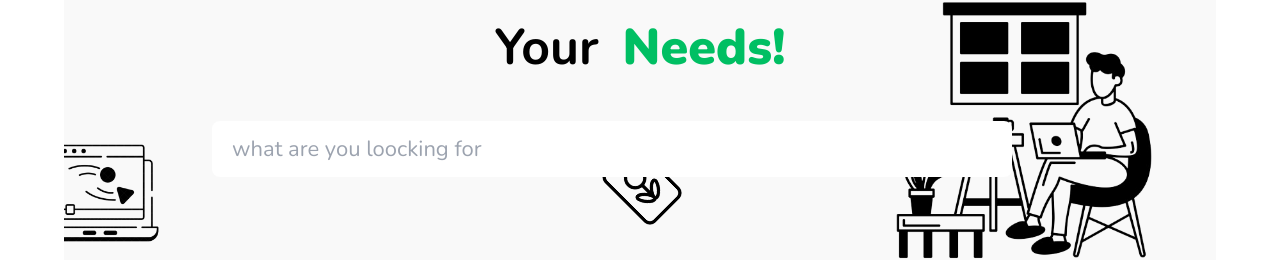
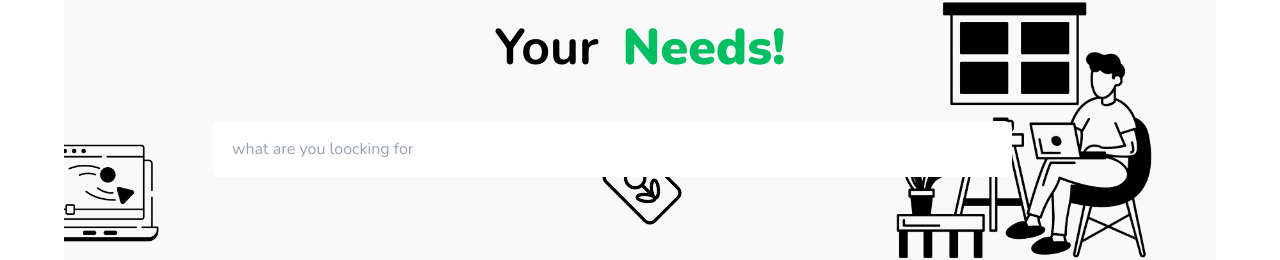
Before and after one commit to Wabbit-india/Wabbit, a React (Vite) app in the folder Client/: page / in a window 1280 px wide. Shown: the part 260-520 px from the top of the page. Built offline with nearby package versions, Linux system fonts and the light colour scheme.

Commit message:
Change on ui/Css

```diff
--- a/Client/src/App.jsx
+++ b/Client/src/App.jsx
@@ -4,13 +4,7 @@ import { Contextprovider } from '../src/context/Contextprovider';
 import Home from './page/Home';
 import About from './page/About';
 import Profile from './page/Profile';
-import Photocard from './page/Photocard'
-import Profiledet from './page/Profiledet';
-import Freelancerprl from "./components/Freelancerprl"
 
-// import Photocard from './components/Card/Photocard'
-// import Profiledet from './page/Profiledet';
-// import GetinfoPage from './page/GetinfoPage';
 function App() {
 
 
@@ -21,11 +15,10 @@ function App() {
           <Routes>
             <Route path="/" element={<Home />} />
             <Route path="/about" element={<About />} />
-            {/* <Route path="/profile" element={<Profile/>}/> */}
+            <Route path="/profile" element={<Profile />} />
 
             {/* Browse professionals by category  */}
-
-            {/* <Route path='/editor' element={<Photocard/>}/> */}
+            {/*<Route path='/editor' element={<Photocard/>}/> */}
             {/* <Route path='/myprofile' element={<Freelancerprl/>}/> */}
             {/* <Route path="/photocard" element={<Photocard/>}/> */}
             {/* <Route path="/getinfo" element={<GetinfoPage/>}/> */}
--- a/Client/src/components/Home/FindFreelance.jsx
+++ b/Client/src/components/Home/FindFreelance.jsx
@@ -23,7 +23,7 @@ export default function Workwithus() {
         <img
           src={img1}
           alt="img01"
-          className='max-sm:hidden absolute object-cover md:h-24 md:left-2 md:top-3 xl:h-32 xl:left-10'
+          className='max-sm:hidden absolute object-cover md:h-16 md:left-[-1px] md:top-3 xl:h-32 xl:left-10'
         />
 
         <img
@@ -78,7 +78,7 @@ export default function Workwithus() {
           <input
             type="search"
             placeholder='what are you loocking for'
-            className=' h-14 pl-5 rounded-lg font-nunito text-[22px] bg-white max-sm:w-[285px] sm:w-[450px] lg:w-[700px] xl:w-[800px] 2xl:w-[900px] '
+            className=' h-14 pl-5 rounded-lg font-nunito max-sm:text-[18px] bg-white max-sm:w-[250px] sm:w-[450px] lg:w-[700px] xl:w-[800px] 2xl:w-[900px] '
           />
         </div>
 
--- a/Client/src/components/Home/Whywabbit.jsx
+++ b/Client/src/components/Home/Whywabbit.jsx
@@ -6,7 +6,7 @@ import img from "../../assets/Home/WhyWabbit/img.jpg"
 
 export default function Whywabbit() {
   return (
-    <div className='w-scree h-[100vh] flex items-center justify-center mt-10'>
+    <div className='w-screen   h-[100vh] flex items-center justify-center mt-10'>
 
       <div className=' lg:h-[100%] xl:h-auto w-[90%] rounded-3xl flex max-sm:flex-col overflow-hidden bg-Thirdbg '>
 
--- a/Client/src/page/Home.jsx
+++ b/Client/src/page/Home.jsx
@@ -40,8 +40,6 @@ export default function Home() {
             <FreelancersSlide/>
             <Fordesigner />
             <Footer/>
-
-
         </div>
     )
 }
```
